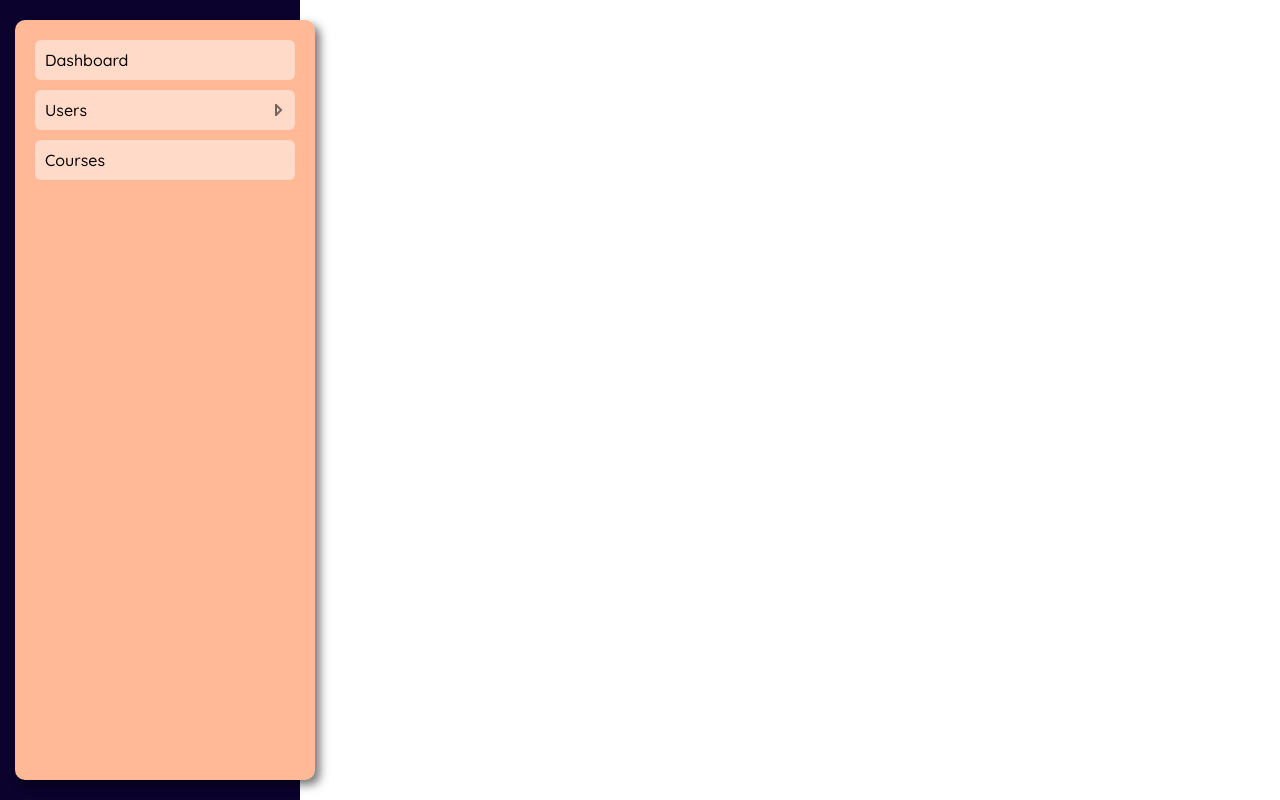
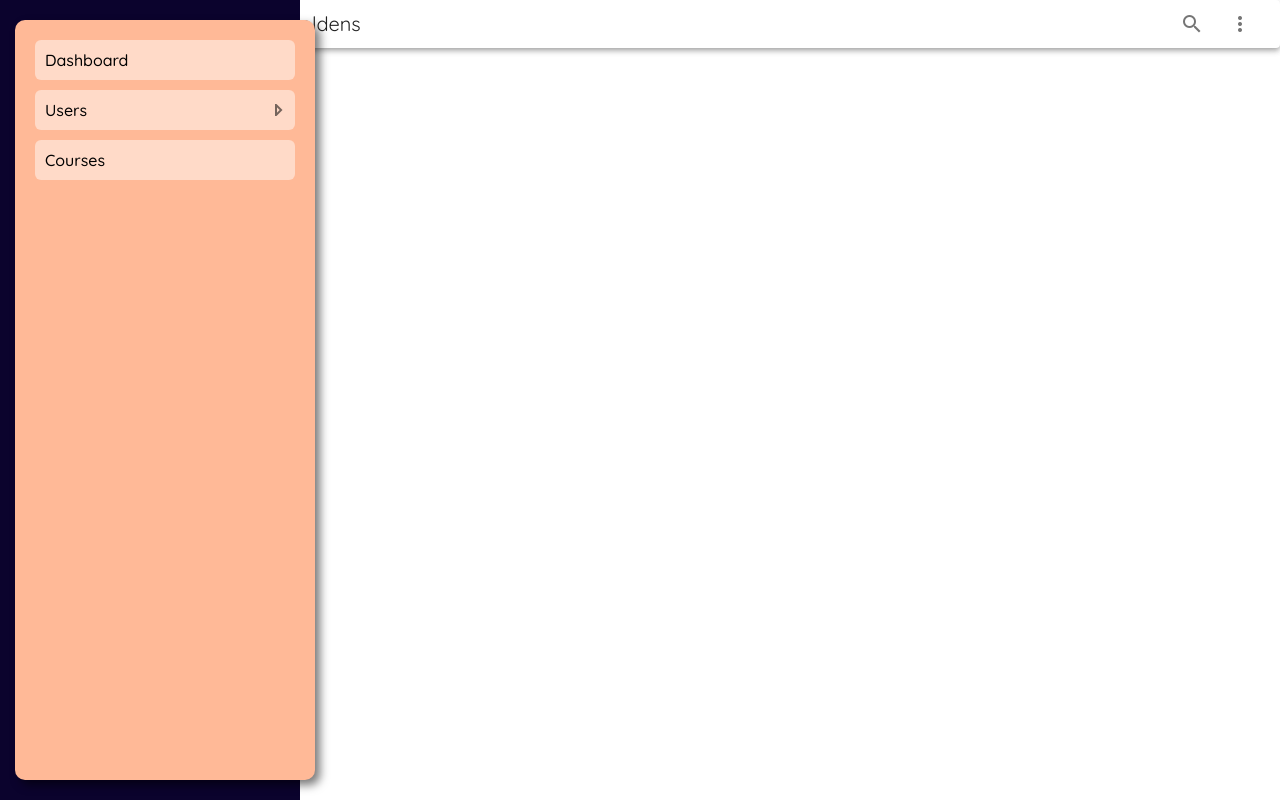
Before and after one commit to albalakg/goldens-cms, a Vue app: page /logout in a window 1280 px wide. Built offline with nearby package versions, Linux system fonts and the light colour scheme.

Commit message:
feat(UI - topbar)

```diff
--- a/src/components/Navigation/Sidebar/SidebarLink.vue
+++ b/src/components/Navigation/Sidebar/SidebarLink.vue
@@ -1,5 +1,7 @@
 <template>
+    <div>
         <div
+            v-if="isOpen"
             class="sidebar_link"
             @click="goToLink()"
         >
@@ -41,6 +43,14 @@
             </div>
             </transition>
         </div>
+        <div
+            class="sidebar_link_closed"
+            v-else :title="link.text"
+            @click="goToLink()"
+        >
+            <v-icon>{{link.icon}}</v-icon>
+        </div>
+    </div>
 </template>
 
 <script>
@@ -63,6 +73,12 @@ export default {
         }
     },
 
+    created() {
+        if(this.isActive) {
+            this.isChildrenOpen = true;
+        }
+    },
+
     computed: {
         isActive() {
             return this.$route.path.includes(this.link.url);
@@ -70,6 +86,10 @@ export default {
 
         hasChildren() {
             return this.link.children;
+        },
+
+        isOpen() {
+            return this.$store.getters['AppState/sidebarState'];
         }
     },
 
@@ -105,6 +125,18 @@ export default {
         margin-bottom: 10px;
     }
 
+    .sidebar_link_closed {
+        background-color: #FFFFFFCC;
+        margin-bottom: 10px;
+        border-radius: 50%;
+        height: 35px;
+        width: 35px;
+        display: flex;
+        align-items: center;
+        justify-content: center;
+        cursor: pointer;
+    }
+
     .sidebar_link_row {
         background-color: #FFFFFF77;
         padding: 5px 5px 5px 10px;
--- a/src/components/Navigation/Sidebar/SidebarMain.vue
+++ b/src/components/Navigation/Sidebar/SidebarMain.vue
@@ -1,10 +1,14 @@
 <template>
-    <div class="sidebar app_bg_darkBlue fixed">
+    <div
+        class="sidebar app_bg_darkBlue fixed"
+        :class="isOpen ? '' : 'sidebar_closed'"
+    >
+        <div
+            class="sidebar_content app_bg_yellow"
 
-        <div class="sidebar_content app_bg_yellow">
+        >
 
             <div class="sidebar_top_wrapper">
-
             </div>
 
             <div class="sidebar_links_wrapper">
@@ -36,10 +40,12 @@ export default {
                 {
                     text: 'Dashboard',
                     url: '/dashboard',
+                    icon: 'mdi-view-dashboard-outline'
                 },
                 {
                     text: 'Users',
                     url: '/users',
+                    icon: 'mdi-account-circle-outline',
                     children: [
                         {
                             text: 'List',
@@ -58,14 +64,21 @@ export default {
                 {
                     text: 'Courses',
                     url: '/courses',
+                    icon: 'mdi-book-open-page-variant-outline'
                 },
             ]
         }
     },
+
+    computed: {
+        isOpen() {
+            return this.$store.getters['AppState/sidebarState'];
+        }
+    }
 }
 </script>
 
-<style scoped>
+<style scoped lang="scss">
 
     .sidebar {
         height: 100vh;
@@ -86,4 +99,14 @@ export default {
         padding: 20px;
     }
 
+    .sidebar_closed {
+        min-width: 50px !important;
+        width: 5vw;
+
+        .sidebar_content {
+            min-width: 50px !important;
+            margin-left: 30%;
+        }
+    }
+
 </style>
--- a/src/components/Navigation/Topbar/TopbarMain.vue
+++ b/src/components/Navigation/Topbar/TopbarMain.vue
@@ -1,15 +1,19 @@
 <template>
-    <v-flex class="toolbar">
-
-    </v-flex>
-    <!-- <v-card
+    <v-flex
+        class="toolbar_wrapper fixed"
+        :class="sidebarIsOpen ? 'toolbar_wrapper_mini' : ''"
+    >
+        <v-card
             color="grey lighten-4"
             flat
             height="200px"
             tile
         >
             <v-toolbar dense>
-        <v-app-bar-nav-icon></v-app-bar-nav-icon>
+            <v-app-bar-nav-icon
+                class="toolbar_menu"
+                @click="toggleSidebar()"
+            ></v-app-bar-nav-icon>
 
             <v-toolbar-title>{{name}}</v-toolbar-title>
 
@@ -20,14 +24,11 @@
             </v-btn>
 
             <v-btn icon>
-            <v-icon>mdi-heart</v-icon>
-        </v-btn>
-
-        <v-btn icon>
                 <v-icon>mdi-dots-vertical</v-icon>
             </v-btn>
             </v-toolbar>
-    </v-card> -->
+        </v-card>
+    </v-flex>
 </template>
 
 <script>
@@ -41,10 +42,43 @@ export default {
     computed: {
         name() {
             return this.$store.getters['AppState/appName'];
+        },
+
+        sidebarIsOpen() {
+            return this.$store.getters['AppState/sidebarState'];
+        }
+    },
+
+    methods: {
+        toggleSidebar() {
+            this.$store.dispatch('AppState/updateSidebarState', !this.$store.getters['AppState/sidebarState'])
         }
     }
 }
 </script>
 
 <style scoped>
+
+    .toolbar_wrapper {
+        margin-left: 5vw;
+    }
+
+    .toolbar_wrapper_mini {
+        width: 100%;
+        margin-left: 15vw;
+    }
+
+    .v-card {
+        width: 95vw;
+    }
+
+    .toolbar_wrapper_mini .v-card {
+        width: 85vw;
+    }
+
+    .toolbar_menu {
+        margin-left: 20px;
+        margin-right: 10px;
+    }
+
 </style>
--- a/src/store/modules/appState.js
+++ b/src/store/modules/appState.js
@@ -3,18 +3,24 @@ const appState = {
 
     state: {
         name: 'Goldens',
+        sidebarState: true
     },
 
     getters: {
         appName: state => state.name,
+        sidebarState: state => state.sidebarState,
     },
 
     mutations: {
-
+        SET_SIDEBAR_STATE(state, status) {
+            state.sidebarState = status;
+        }
     },
 
     actions: {
-
+        updateSidebarState({ commit }, state) {
+            commit('SET_SIDEBAR_STATE', state)
+        }
     }
 };
 
```
Lines whose indentation alone changed are shown as unchanged.
